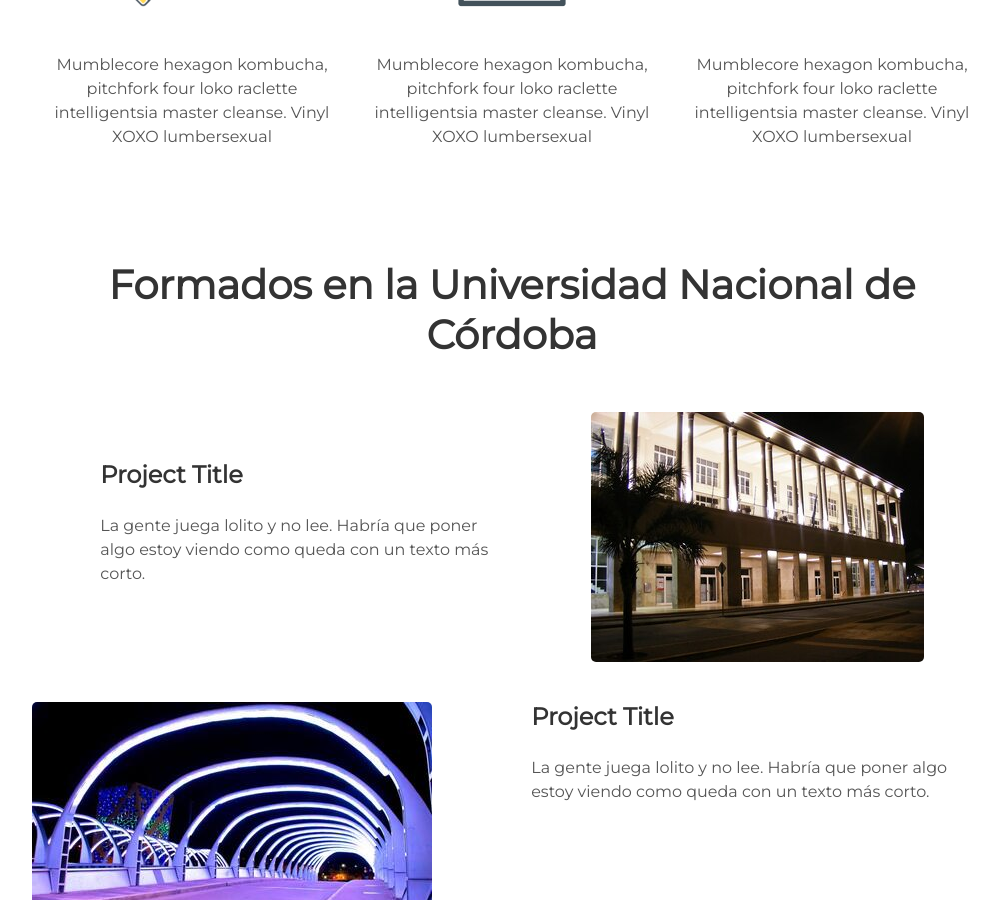
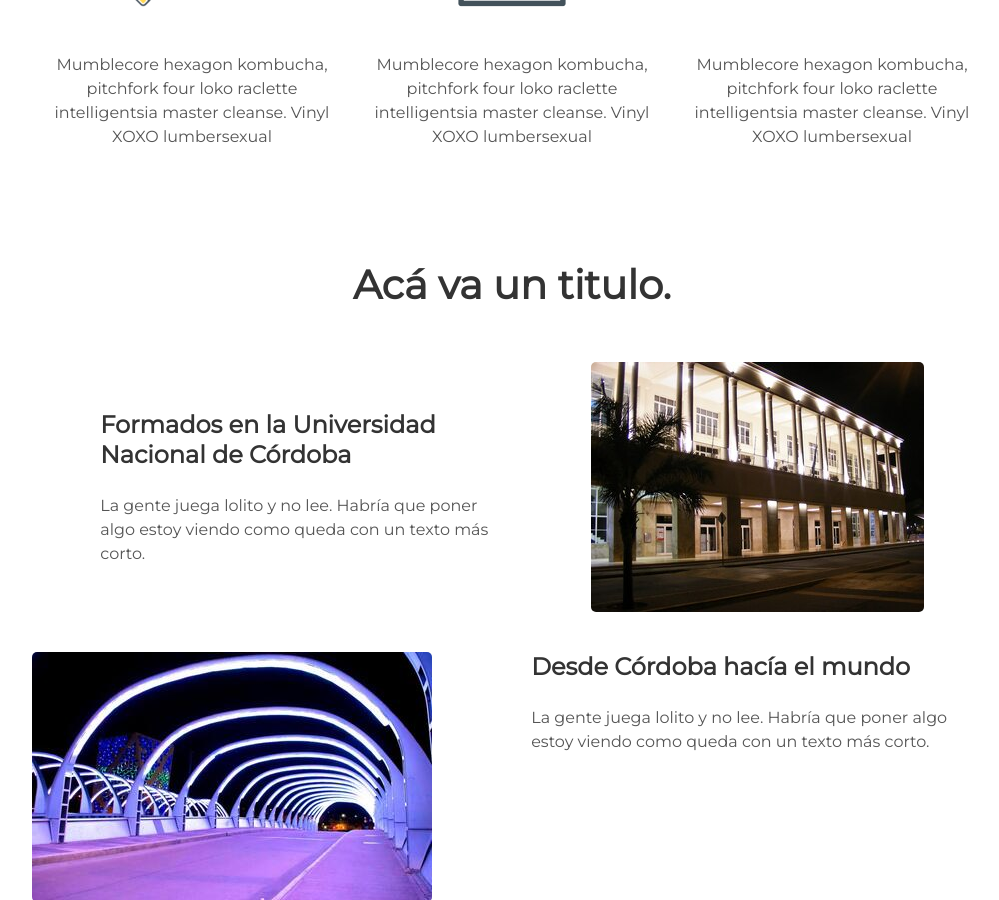
Before and after one commit to acristiansanchez/milimetric, a Jekyll site: the page built from index.html, in a window 1280 px wide and 900 px high, scrolled down 1446 px. Shown: the whole window, without its empty margins (128-1127 px from the left). Built offline with Jekyll 4.4.1, drawn with Linux system fonts in a browser that asks for light colours.

Commit message:
Update projects.html

```diff
--- a/_includes/projects.html
+++ b/_includes/projects.html
@@ -1,12 +1,12 @@
 <div class="user-details">
-  <h1> Formados en la Universidad Nacional de Córdoba </h1>
+  <h1> Acá va un titulo.</h1>
 </div>
 <div class="user-projects">
   <div class="images-right">
     <img alt="UNC" src="{{ "/assets/img/pabellon.jpg" | prepend: site.baseurl }}" />
   </div>
   <div class="contents">
-    <h3> Project Title </h3>
+    <h3> Formados en la Universidad Nacional de Córdoba  </h3>
     <ul>
       <!-- <li> Featured Skills</li> -->
     </ul>
@@ -19,7 +19,7 @@
     <img alt="cba" src="{{ "/assets/img/cba.jpg" | prepend: site.baseurl }}" />
   </div>
   <div class="contents-right">
-    <h3> Project Title </h3>
+    <h3> Desde Córdoba hacía el mundo </h3>
     <ul>
       <!-- <li> Featured Skills</li> -->
     </ul>
```
